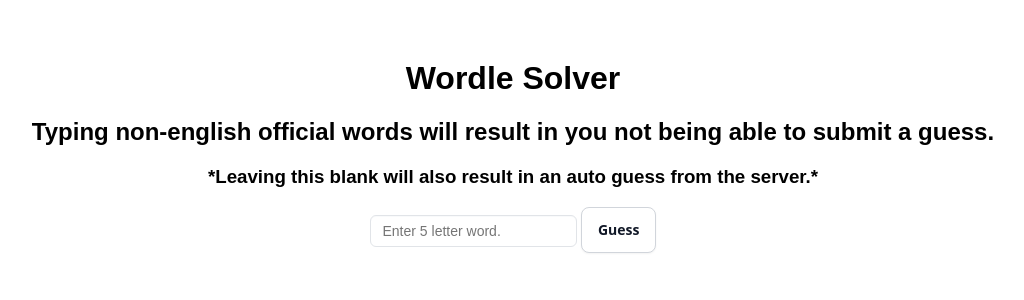
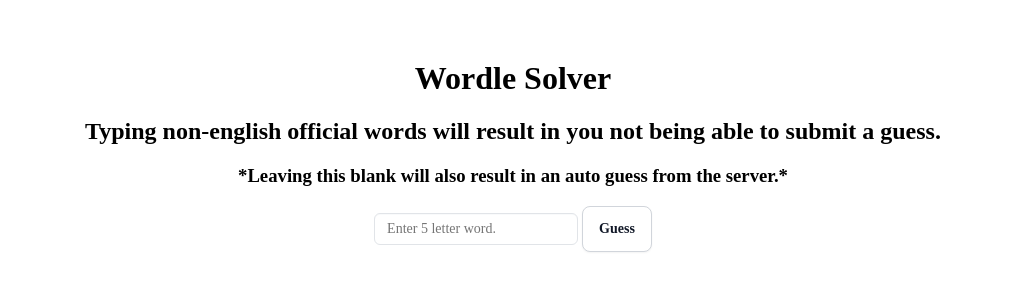
Before and after one commit to ChaseSkala/Wordle-Solver, a Django app: page / in a window 1280 px wide. Shown: the top 300 px of the page, without its empty margins (127-1151 px from the left). Run offline with Django 5.2, Linux system fonts and the light colour scheme.

Commit message:
Add files via upload

```diff
--- a/solver/static/styles.css
+++ b/solver/static/styles.css
@@ -1,16 +1,18 @@
 body {
-    font-family: Arial;
+    font-family: Kanit;
     margin: 60px;
     text-align: center;
 }
 
 .history-item {
     margin-bottom: 12.5px;
+    font-family: Kanit;
 }
 
 .input-1 {
     padding: 5px 12px;
     font-size: 14px;
+    font-family: Kanit;
     line-height: 20px;
     color: #24292e;
     vertical-align: middle;
@@ -29,7 +31,7 @@
   border-radius: .5rem;
   box-sizing: border-box;
   color: #111827;
-  font-family: "Inter var",ui-sans-serif,system-ui,-apple-system,system-ui,"Segoe UI",Roboto,"Helvetica Neue",Arial,"Noto Sans",sans-serif,"Apple Color Emoji","Segoe UI Emoji","Segoe UI Symbol","Noto Color Emoji";
+  font-family: Kanit;
   font-size: .875rem;
   font-weight: 600;
   line-height: 1.25rem;
@@ -59,6 +61,7 @@
 
 ul {
     list-style-type: none;
+    font-family: Kanit;
 }
 
 .letter-box {
@@ -72,6 +75,7 @@
     border-radius: 8px;
     font-weight: bold;
     font-size: 1.5rem;
+    font-family: Kanit;
 }
 
 .green {
@@ -88,4 +92,5 @@
 
 .loading {
     display: none;
+    font-family: Kanit;
 }
```
